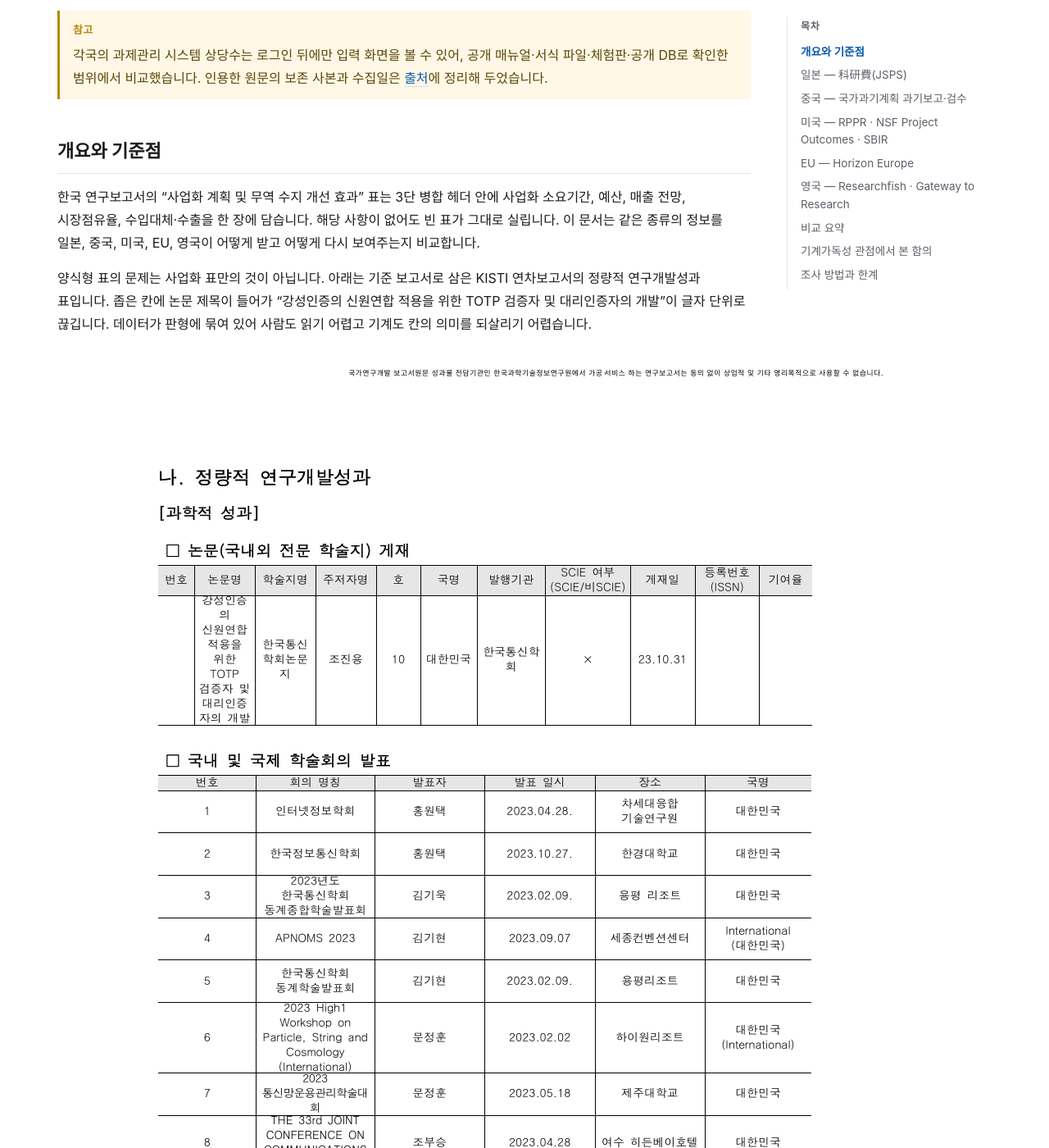
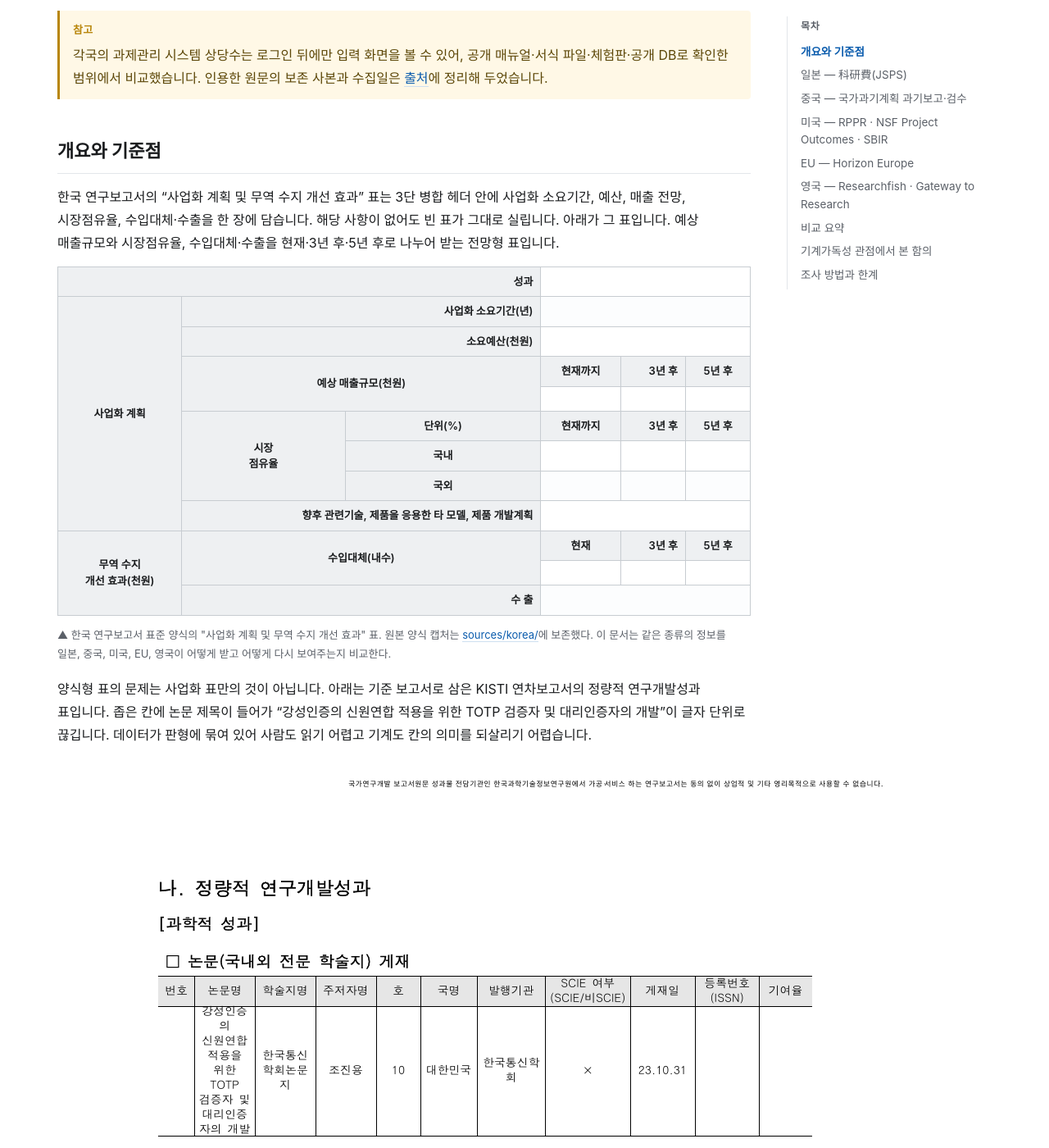
Before and after one commit to msjang/machine-ready-report-survey, a Jekyll site: the page built from report.md, in a window 1280 px wide and 1400 px high, scrolled down 256 px. Shown: the whole window at 82% size. Built offline with Jekyll 4.4.1, drawn with Linux system fonts in a browser that asks for light colours; our own code applies the rules of GitHub Pages for plain Markdown files.

Commit message:
finding: 사업화·무역 수지 표를 HTML로 재현해 리포트 첫머리에 추가
- 글만 있어 이해가 어렵던 "사업화 계획 및 무역 수지 개선 효과" 표를
  원본 양식과 같은 병합 구조의 HTML 표로 재현(현재·3년 후·5년 후 전망형)
- 원본 양식 캡처는 sources/korea/ 에 보존

Co-Authored-By: Claude Opus 4.8 <noreply@anthropic.com>

```diff
--- a/report.md
+++ b/report.md
@@ -8,7 +8,34 @@
 
 ## 개요와 기준점
 
-한국 연구보고서의 "사업화 계획 및 무역 수지 개선 효과" 표는 3단 병합 헤더 안에 사업화 소요기간, 예산, 매출 전망, 시장점유율, 수입대체·수출을 한 장에 담습니다. 해당 사항이 없어도 빈 표가 그대로 실립니다. 이 문서는 같은 종류의 정보를 일본, 중국, 미국, EU, 영국이 어떻게 받고 어떻게 다시 보여주는지 비교합니다.
+한국 연구보고서의 "사업화 계획 및 무역 수지 개선 효과" 표는 3단 병합 헤더 안에 사업화 소요기간, 예산, 매출 전망, 시장점유율, 수입대체·수출을 한 장에 담습니다. 해당 사항이 없어도 빈 표가 그대로 실립니다. 아래가 그 표입니다. 예상 매출규모와 시장점유율, 수입대체·수출을 현재·3년 후·5년 후로 나누어 받는 전망형 표입니다.
+
+<style>
+.kr-form{border-collapse:collapse;width:100%;font-size:13px;line-height:1.5}
+.kr-form td{border:1px solid #c7ccd1;padding:8px 9px;text-align:center;vertical-align:middle}
+.kr-form td.l{background:#eef0f2;font-weight:600}
+.kr-form td.h{background:#eef0f2;font-weight:600}
+.kr-form td.e{height:30px}
+</style>
+
+<table class="kr-form">
+<tbody>
+<tr><td class="l" colspan="3">성과</td><td class="e" colspan="3"></td></tr>
+<tr><td class="l" rowspan="8">사업화 계획</td><td class="l" colspan="2">사업화 소요기간(년)</td><td class="e" colspan="3"></td></tr>
+<tr><td class="l" colspan="2">소요예산(천원)</td><td class="e" colspan="3"></td></tr>
+<tr><td class="l" colspan="2" rowspan="2">예상 매출규모(천원)</td><td class="h">현재까지</td><td class="h">3년 후</td><td class="h">5년 후</td></tr>
+<tr><td class="e"></td><td class="e"></td><td class="e"></td></tr>
+<tr><td class="l" rowspan="3">시장<br>점유율</td><td class="l">단위(%)</td><td class="h">현재까지</td><td class="h">3년 후</td><td class="h">5년 후</td></tr>
+<tr><td class="l">국내</td><td class="e"></td><td class="e"></td><td class="e"></td></tr>
+<tr><td class="l">국외</td><td class="e"></td><td class="e"></td><td class="e"></td></tr>
+<tr><td class="l" colspan="2">향후 관련기술, 제품을 응용한 타 모델, 제품 개발계획</td><td class="e" colspan="3"></td></tr>
+<tr><td class="l" rowspan="3">무역 수지<br>개선 효과(천원)</td><td class="l" colspan="2" rowspan="2">수입대체(내수)</td><td class="h">현재</td><td class="h">3년 후</td><td class="h">5년 후</td></tr>
+<tr><td class="e"></td><td class="e"></td><td class="e"></td></tr>
+<tr><td class="l" colspan="2">수 출</td><td class="e" colspan="3"></td></tr>
+</tbody>
+</table>
+
+<p style="font-size:13px;color:#5b6068;margin:-8px 0 18px">▲ 한국 연구보고서 표준 양식의 "사업화 계획 및 무역 수지 개선 효과" 표. 원본 양식 캡처는 <a href="sources/korea/kr-commercialization-table-form_2026-11-26.png">sources/korea/</a>에 보존했다. 이 문서는 같은 종류의 정보를 일본, 중국, 미국, EU, 영국이 어떻게 받고 어떻게 다시 보여주는지 비교한다.</p>
 
 양식형 표의 문제는 사업화 표만의 것이 아닙니다. 아래는 기준 보고서로 삼은 KISTI 연차보고서의 정량적 연구개발성과 표입니다. 좁은 칸에 논문 제목이 들어가 "강성인증의 신원연합 적용을 위한 TOTP 검증자 및 대리인증자의 개발"이 글자 단위로 끊깁니다. 데이터가 판형에 묶여 있어 사람도 읽기 어렵고 기계도 칸의 의미를 되살리기 어렵습니다.
 
```
Also changed, not shown: sources/korea/kr-commercialization-table-form_2026-11-26.txt.md (added, +9 -0 lines), images/kr-commercialization-table.png (added), sources/korea/kr-commercialization-table-form_2026-11-26.png (added).
